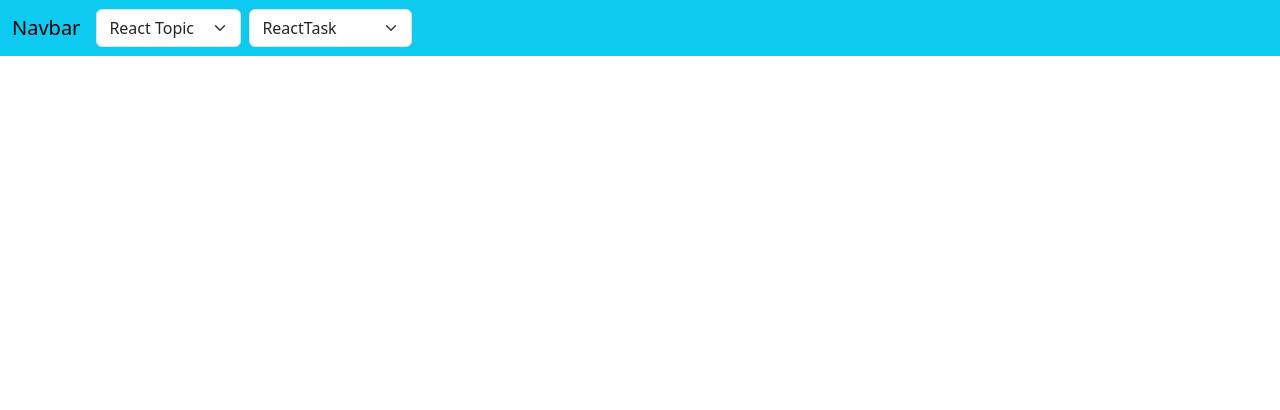
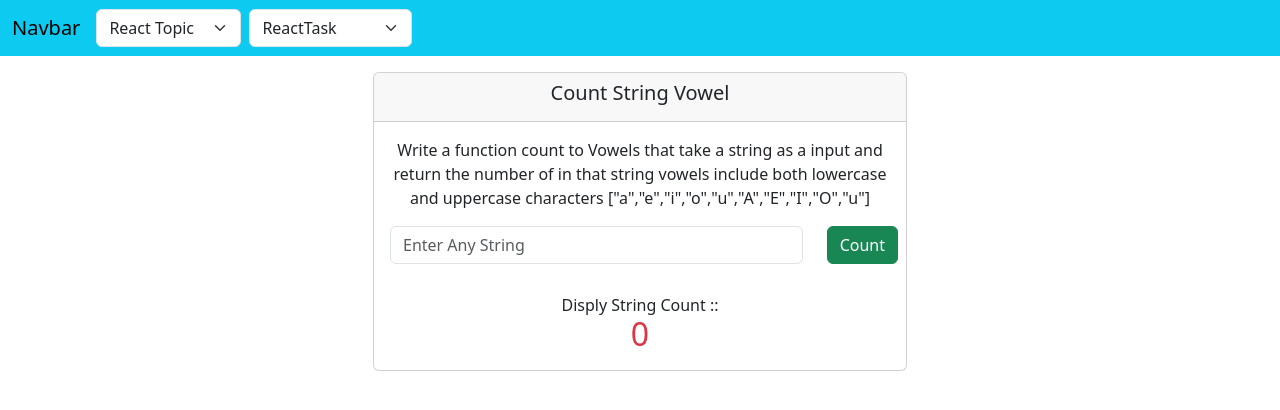
Before and after one commit to Rushikengar8686/React, a React (Create React App) app in the folder reactcourse/: page /ReactTask/CountVowel in a window 1280 px wide. Shown: the top 410 px of the page. Built offline with nearby package versions, Linux system fonts and the light colour scheme.

Commit message:
Count Vowle Task COmplete

```diff
--- a/reactcourse/src/App.js
+++ b/reactcourse/src/App.js
@@ -12,6 +12,7 @@ import CountEventNumber from "./ReactTask/CountEventNumber";
 import CountNegative from "./ReactTask/CountNegative";
 import ReactTask from "./ReactTask/ReactTask";
 import NavBar from "./NavBar/NavBar";
+import CountVowel from "./ReactTask/CountVowel";
 
 function App() {
   return (
@@ -32,6 +33,7 @@ function App() {
             <Route path="AcronoymStr" element={<AcronymGenerator />}></Route>
             <Route path="CountEvent" element={<CountEventNumber />}></Route>
             <Route path="CountNegative" element={<CountNegative />}></Route>
+            <Route path="CountVowel" element={<CountVowel />}></Route>
           </Route>
         </Routes>
       </BrowserRouter>
--- a/reactcourse/src/NavBar/NavBar.js
+++ b/reactcourse/src/NavBar/NavBar.js
@@ -32,6 +32,7 @@ const NavBar = () => {
                                                 <option value="/ReactTask/AcronoymStr">AcronoymStr</option>
                                                 <option value="/ReactTask/CountEvent">CountEvent</option>
                                                 <option value="/ReactTask/CountNegative">CountNegative</option>
+                                                <option value="/ReactTask/CountVowel">CountVowel</option>
                                             </select>
                                         </li>
                                     </ul>
--- a/reactcourse/src/ReactTask/CountVowel.js
+++ b/reactcourse/src/ReactTask/CountVowel.js
@@ -1,8 +1,40 @@
-import React from 'react';
+import React, { useState } from 'react';
 
 const CountVowel = () => {
+    const [textInputValue,setTextInputValue] = useState("")
+    const [stringCount,setStringCount] = useState(0)
+    const countString = ()=>{
+        const vowel = ["a","e","i","o","u","A","E","I","O","u"]
+        const result = textInputValue.split("").filter((m)=> vowel.includes(m)).length
+        setStringCount(result)
+    }
+
     return (
         <div>
+            <div className="container">
+                <div className="row d-flex justify-content-center mt-3">
+                    <div className="col-6">
+                        <div className="card">
+                            <div className="card-header">
+                                <h5 className=' text-center'>Count String Vowel</h5>
+                            </div>
+                            <div className="card-body">
+                                <div className="row">
+                                    <p className='text-center'> Write a function count to Vowels that take a string as a input and return the number of in that string vowels include both lowercase and uppercase characters ["a","e","i","o","u","A","E","I","O","u"]</p>
+
+                                    <div className="col-10">
+                                         <input type="text"  className='form-control' placeholder='Enter Any String' onChange={(e)=> setTextInputValue(e.target.value)}/>
+                                    </div>
+                                    <div className="col-2">
+                                        <button type="button" className='btn btn-success' onClick={countString}>Count</button>
+                                    </div>
+                                </div>
+                            </div>
+                            <h6 className='text-center mt-3'>Disply String Count :: <h2 className='text-danger'>{stringCount}</h2></h6>
+                        </div>
+                    </div>
+                </div>
+            </div>
 
         </div>
     );
```
